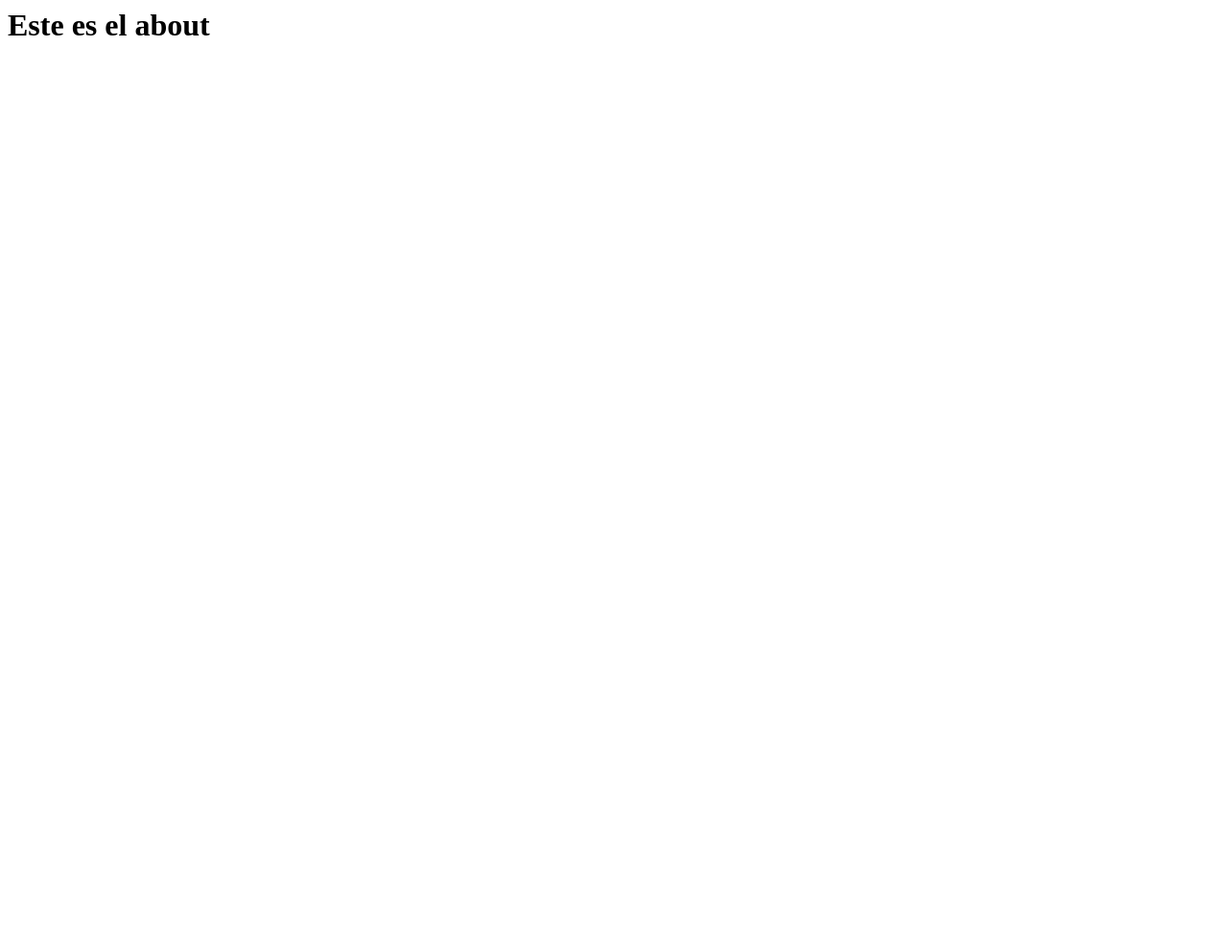
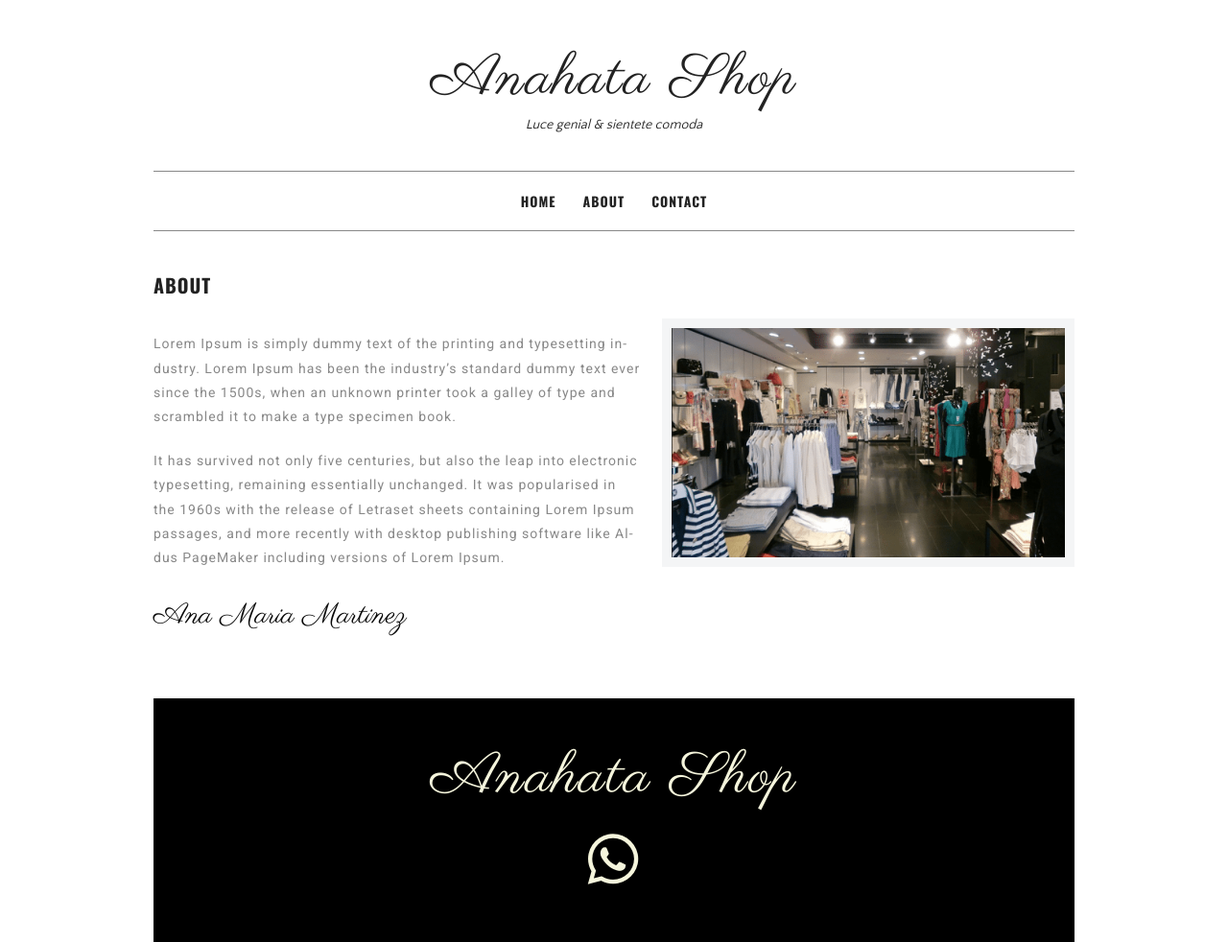
Before and after one commit to Anamp22/Anahata, a plain HTML site: page about.html in a window 1280 px wide. Shown: the whole page at 96% size. Before the commit the page ends 800 px from the top, so only its background shows below. Drawn offline with nearby package versions, Linux system fonts and the light colour scheme.

Commit message:
vista about

```diff
--- a/about.html
+++ b/about.html
@@ -1 +1,64 @@
-<h1>Este es el about</h1>
+<!DOCTYPE html>
+<html lang="es">
+<head>
+<meta charset="UTF-8">
+<meta name="viewport" content="width=device-width, initial-scale=1">
+<title>Tienda Anahata</title>
+<link rel='stylesheet' href='assets/css/style.css' type='text/css' media='all'/>
+<link rel='stylesheet' href='https://fonts.googleapis.com/css?family=Oswald:400,500,700%7CRoboto:400,500,700%7CParisienne:400,500,700%7CQuattrocento+Sans:400,500,700' type='text/css' media='all'/>
+<link rel="stylesheet" href="assets/plugins/fontawesome-free-5.15.4-web (1)/fontawesome-free-5.15.4-web/css/all.css">
+</head>
+<body>
+    <div id="page">
+        <div class="container">
+            <header id="main-header" class="site-header">
+                <div class="site-branding">
+                    <h1 class="site-title">
+                        <a href="about.html">Anahata Shop</a>
+                    </h1>
+                    <h2 class="site-description">Luce genial & sientete comoda</h2>
+                </div>
+                <nav class="main-navigation">
+                    <div class="menu-menu-1-container">
+                        <ul class="menu">
+                            <li><a href="index.html">Home</a></li>
+                            <li><a href="about.html">About</a></li>
+                            <li><a href="contact.html">Contact</a></li>
+                        </ul>
+                    </div>
+                </nav>
+            </header>
+            <div id="content" class="site-content">
+                <div id="primary" class="content-area column full">
+                    <main id="main" class="site-main">
+                        <article class="hentry">
+                            <header class="entry-header">
+                                <h1 class="entry-title">About</h1>
+                            </header>
+                            <div class="entry-content">
+                                <p><img style="border:10px solid #f4f5f6" src="assets/images/almacenes_ropa.png" width="430" class="alignright"></p>
+                                <p>Lorem Ipsum is simply dummy text of the printing and typesetting industry. Lorem Ipsum has been the industry’s standard dummy text ever since the 1500s, when an unknown printer took a galley of type and scrambled it to make a type specimen book.</p>
+                                <p>It has survived not only five centuries, but also the leap into electronic typesetting, remaining essentially unchanged. It was popularised in the 1960s with the release of Letraset sheets containing Lorem Ipsum passages, and more recently with desktop publishing software like Aldus PageMaker including versions of Lorem Ipsum.</p>
+                                <h2 style="font-family: 'Parisienne';color:rgb(7, 7, 7);font-weight:300;">Ana Maria Martinez</h2>
+                            </div>
+                        </article>
+                    </main>
+                </div>
+            </div>
+            <footer class="site-footer">
+                <div class="container">
+                    <div class="site-info">
+                        <h1 class="site-title" style="color: beige;">
+                            Anahata Shop
+                        </h1>
+                        <h1 class="site-title">
+                            <a href="https://web.whatsapp.com/send?phone=573008914783" target="_blank">
+                                <i class="fab fa-whatsapp" style="width: 100px; color: beige;"></i>
+                            </a>
+                        </h1>
+                    </div>
+                </div>
+            </footer>
+        </div>
+    </div>
+</body>
--- a/assets/css/style.css
+++ b/assets/css/style.css
@@ -919,7 +919,7 @@ a.smoothup {
 .site-footer {
 	padding:2em 0;
 	text-align:center;
-	background-color:#333;
+	background-color:rgb(0, 0, 0);
 	color:#999;
 }
 .site-footer a {
```
Also changed, not shown: index.html (+2 -7 lines), assets/images/almacenes_ropa.png (added).
